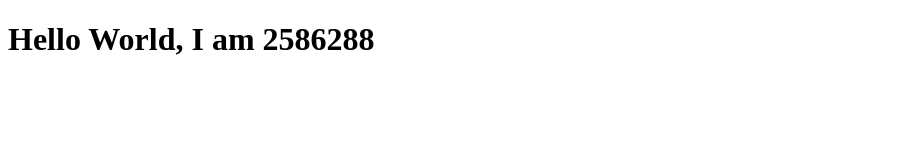
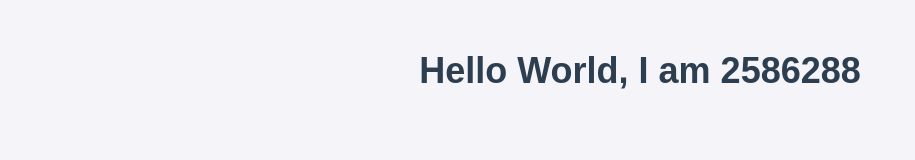
Before and after one commit to git-gohil/sd-lab1-final, a plain HTML site: page index.html in a window 1280 px wide. Shown: the whole page, without its empty margins (0-915 px from the left). Drawn offline with Linux system fonts and the light colour scheme.

Commit message:
add: Added styling

```diff
--- a/index.html
+++ b/index.html
@@ -4,10 +4,23 @@
     <meta charset="UTF-8">
     <meta name="viewport" content="width=device-width, initial-scale=1.0">
     <title>Simple HTML Page</title>
+    <style>
+        body {
+            background-color: #f4f4f9;
+            font-family: Arial, sans-serif;
+            margin: 0;
+            padding: 0;
+        }
+
+        h1 {
+            color: #2c3e50;
+            text-align: center;
+            margin-top: 50px;
+            font-size: 36px;
+        }
+    </style>
 </head>
 <body>
     <h1>Hello World, I am 2586288</h1>
-
-
 </body>
 </html>
```
